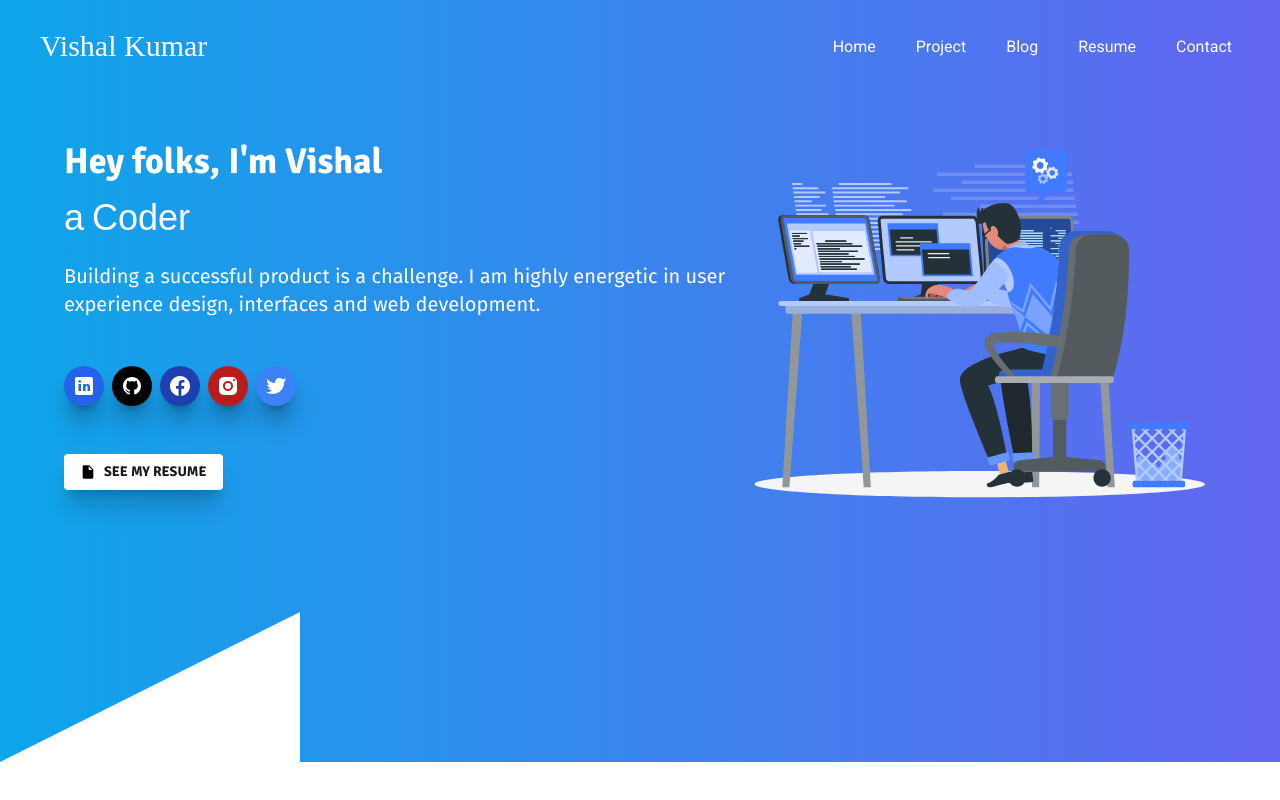
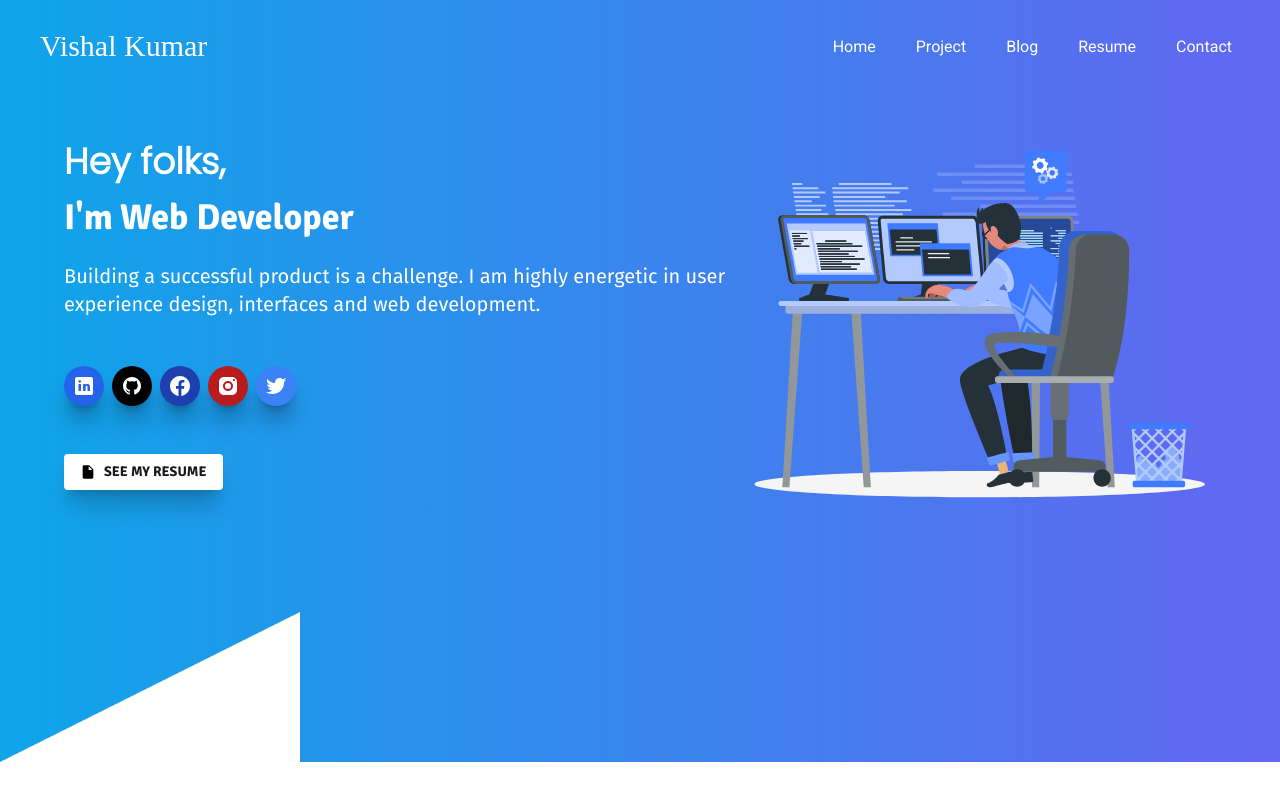
Before and after one commit to vishal-kumaar/personal-portfolio, a React (Create React App) app: page / in a window 1280 px wide. Both pictures are taken after a click on the button "SEE MY RESUME". Shown: the top 800 px of the page. Built offline with nearby package versions, Linux system fonts and the light colour scheme; a web font is replaced by a local one.

Commit message:
Subtitle updated

```diff
--- a/src/components/Home.jsx
+++ b/src/components/Home.jsx
@@ -13,20 +13,20 @@ export default function Home() {
   return (
     <main className="flex justify-center items-center flex-col-reverse lg:flex-row text-white px-6 my-4 lg:my-0">
       <section className="max-w-2xl">
-        <div className="text-4xl font-bold font-signika mb-4">
+        <div className="text-4xl font-bold font-poppins mb-4">
           {greetings.title}
         </div>
-        <div className="text-4xl text-white font-medium font-[arial] mb-6 inline-block align-top relative w-full">
-          a
+        <div className="text-4xl text-white font-medium font-signika mb-6 relative w-full">
+          I'm
           {greetings.subtitle.length >= 3 && (
             <>
-              <span className="block opacity-0 overflow-hidden ml-7 absolute top-0 left-0 right-0 animate-bottomToTop">
+              <span className="block opacity-0 overflow-hidden ml-14 absolute top-0 left-0 right-0 animate-bottomToTop">
                 {greetings.subtitle[0]}
               </span>
-              <span style={{animationDelay: "2s"}} className="block opacity-0 overflow-hidden ml-7 absolute top-0 left-0 right-0 animate-bottomToTop">
+              <span style={{animationDelay: "2s"}} className="block opacity-0 overflow-hidden ml-14 absolute top-0 left-0 right-0 animate-bottomToTop">
                 {greetings.subtitle[1]}
               </span>
-              <span style={{animationDelay: "4s"}} className="block opacity-0 overflow-hidden ml-7 absolute top-0 left-0 right-0 animate-bottomToTop">
+              <span style={{animationDelay: "4s"}} className="block opacity-0 overflow-hidden ml-14 absolute top-0 left-0 right-0 animate-bottomToTop">
                 {greetings.subtitle[2]}
               </span>
             </>
--- a/src/utils/portfolio.js
+++ b/src/utils/portfolio.js
@@ -1,7 +1,7 @@
 export const greetings = {
   name: "Vishal Kumar",
-  title: "Hey folks, I'm Vishal",
-  subtitle: ["Web Developer", "Coder", "Learner"],
+  title: "Hey folks,",
+  subtitle: ["Vishal Kumar","Web Developer", "Coder"],
   description:
     "Building a successful product is a challenge. I am highly energetic in user experience design, interfaces and web development.",
   resumeLink: "",
```
